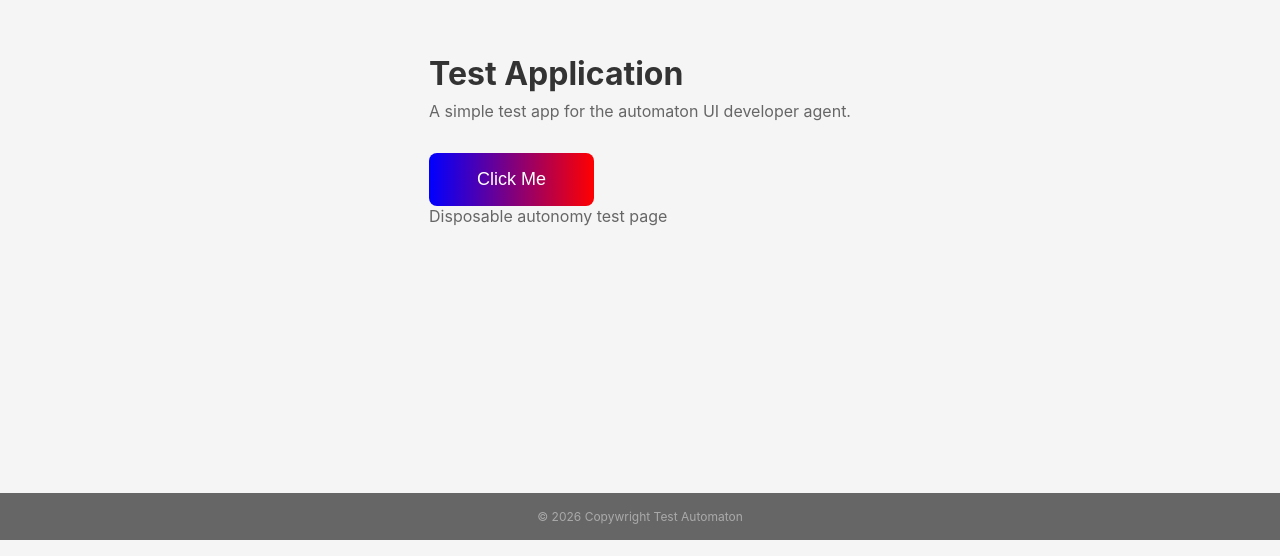
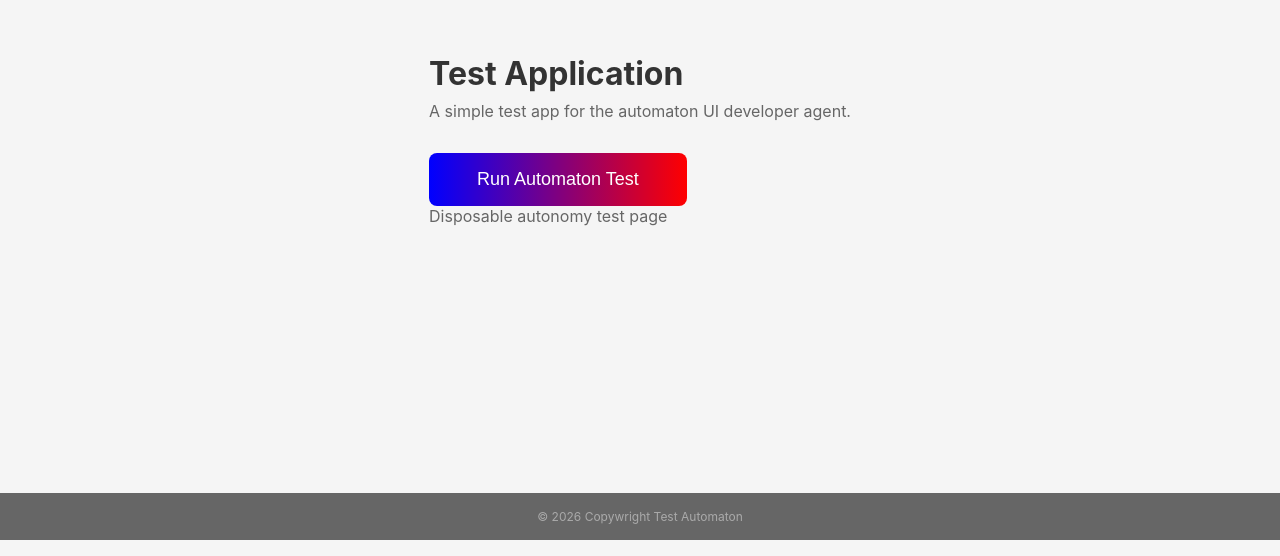
Before and after one commit to ArjunSuraj/test-automaton, a React (Vite) app: page / in a window 1280 px wide. Shown: the part 244-800 px from the top of the page. Built offline with nearby package versions, Linux system fonts and the light colour scheme.

Commit message:
feat: implement ticket #32 — Automaton disposable: update button label text

```diff
--- a/src/App.jsx
+++ b/src/App.jsx
@@ -6,7 +6,7 @@ function App() {
     <>
       <h1>Test Application</h1>
       <p>A simple test app for the automaton UI developer agent.</p>
-      <button id="main-btn">Click Me</button>
+      <button id="main-btn">Run Automaton Test</button>
       <footer>© 2026 Copywright Test Automaton</footer>
       <p className="footer-test">Disposable autonomy test page</p>
     </>
```
